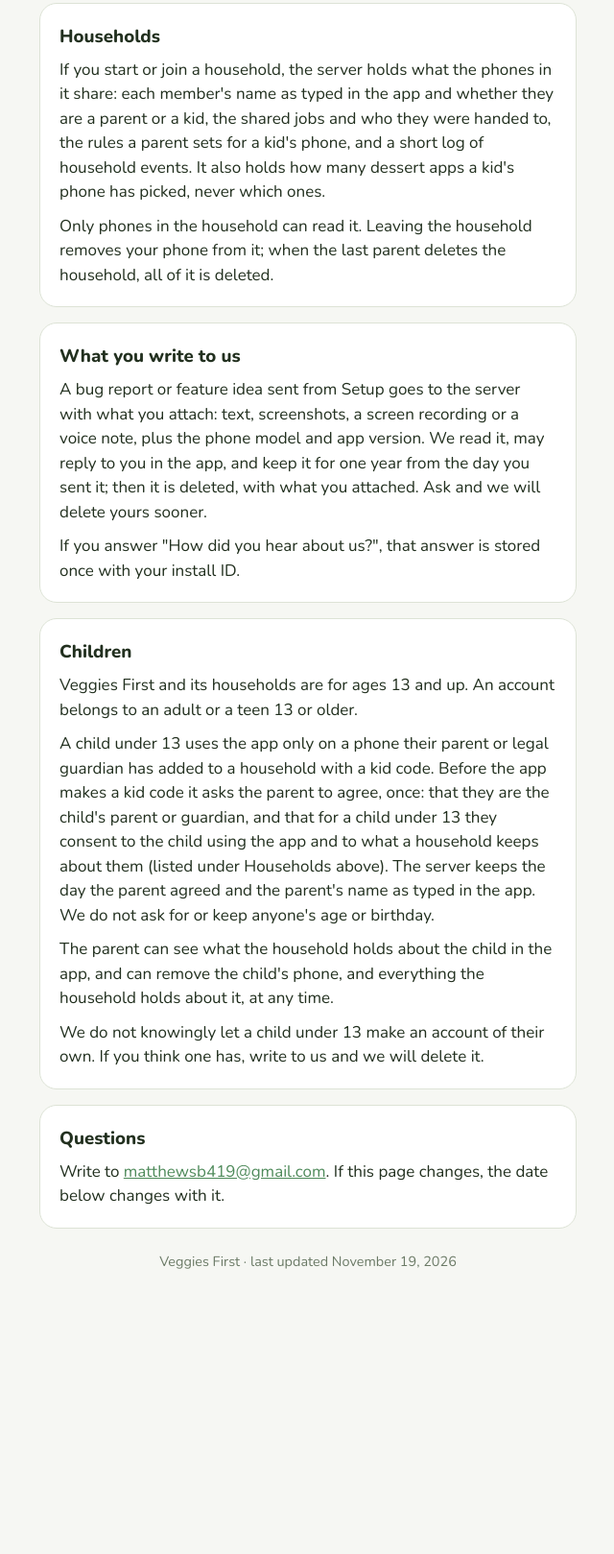
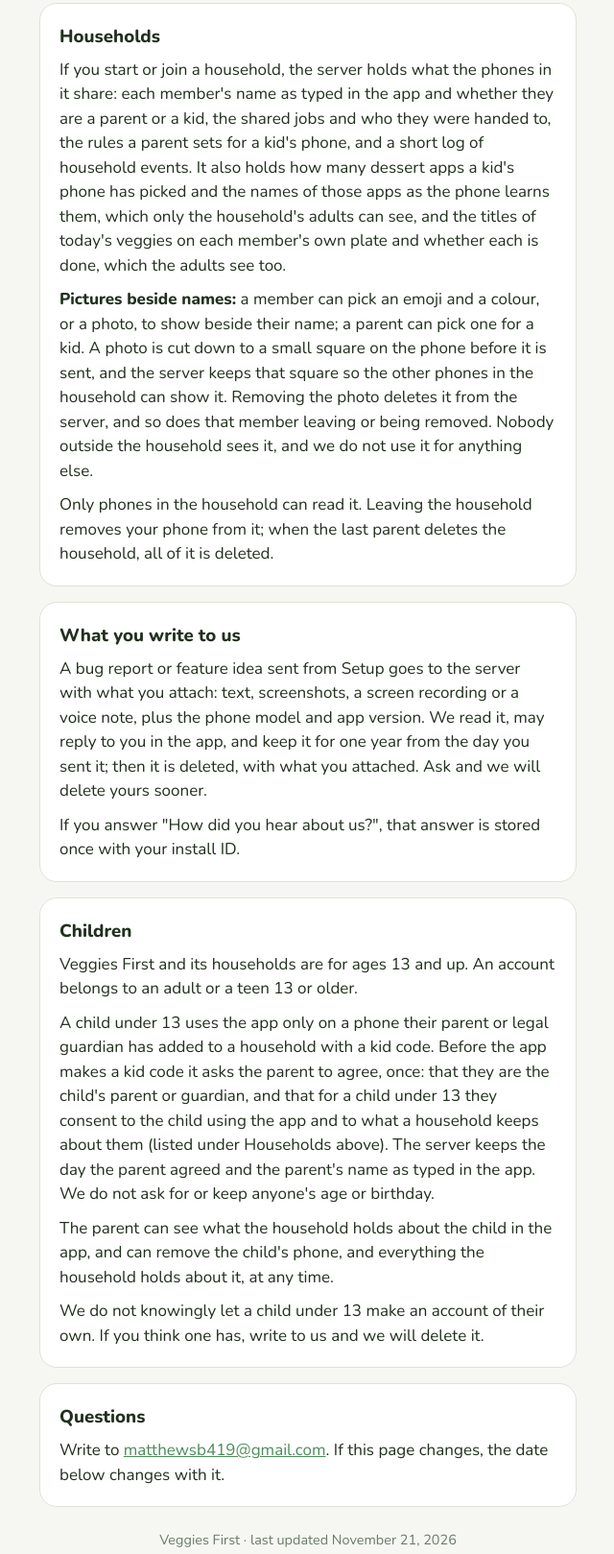
Before and after one commit to matthewsb419/veggies-review, a plain HTML site: page privacy.html in a window 1280 px wide. Shown: the part 2667-4286 px from the top of the page at 96% size, without its empty margins (319-959 px from the left). Before the commit the page ends 4047 px from the top, so only its background shows below. Drawn offline with nearby package versions, Linux system fonts and the light colour scheme.

Commit message:
Privacy: household pictures, and what a household holds about a kid's apps and plates
Photos beside names are stored for adults and kids (Ben, 11-21). Also corrects two
lines that had fallen behind the app: a kid's dessert app names are kept for the
adults, and so are the titles of each member's own veggies for today.

Co-Authored-By: Claude Fable 5.2 <noreply@anthropic.com>
Claude-Session: https://claude.ai/code/session_01D9gVzUFqd9cqMQ3NzGU7gn

```diff
--- a/privacy.html
+++ b/privacy.html
@@ -102,7 +102,8 @@ a { color: var(--sage); }
 
   <div class="card">
     <h2>Households</h2>
-    <p>If you start or join a household, the server holds what the phones in it share: each member's name as typed in the app and whether they are a parent or a kid, the shared jobs and who they were handed to, the rules a parent sets for a kid's phone, and a short log of household events. It also holds how many dessert apps a kid's phone has picked, never which ones.</p>
+    <p>If you start or join a household, the server holds what the phones in it share: each member's name as typed in the app and whether they are a parent or a kid, the shared jobs and who they were handed to, the rules a parent sets for a kid's phone, and a short log of household events. It also holds how many dessert apps a kid's phone has picked and the names of those apps as the phone learns them, which only the household's adults can see, and the titles of today's veggies on each member's own plate and whether each is done, which the adults see too.</p>
+    <p><strong>Pictures beside names:</strong> a member can pick an emoji and a colour, or a photo, to show beside their name; a parent can pick one for a kid. A photo is cut down to a small square on the phone before it is sent, and the server keeps that square so the other phones in the household can show it. Removing the photo deletes it from the server, and so does that member leaving or being removed. Nobody outside the household sees it, and we do not use it for anything else.</p>
     <p>Only phones in the household can read it. Leaving the household removes your phone from it; when the last parent deletes the household, all of it is deleted.</p>
   </div>
 
@@ -125,7 +126,7 @@ a { color: var(--sage); }
     <p>Write to <a href="mailto:matthewsb419@gmail.com">matthewsb419@gmail.com</a>. If this page changes, the date below changes with it.</p>
   </div>
 
-  <p class="small">Veggies First · last updated November 19, 2026</p>
+  <p class="small">Veggies First · last updated November 21, 2026</p>
 </main>
 </body>
 </html>
```
